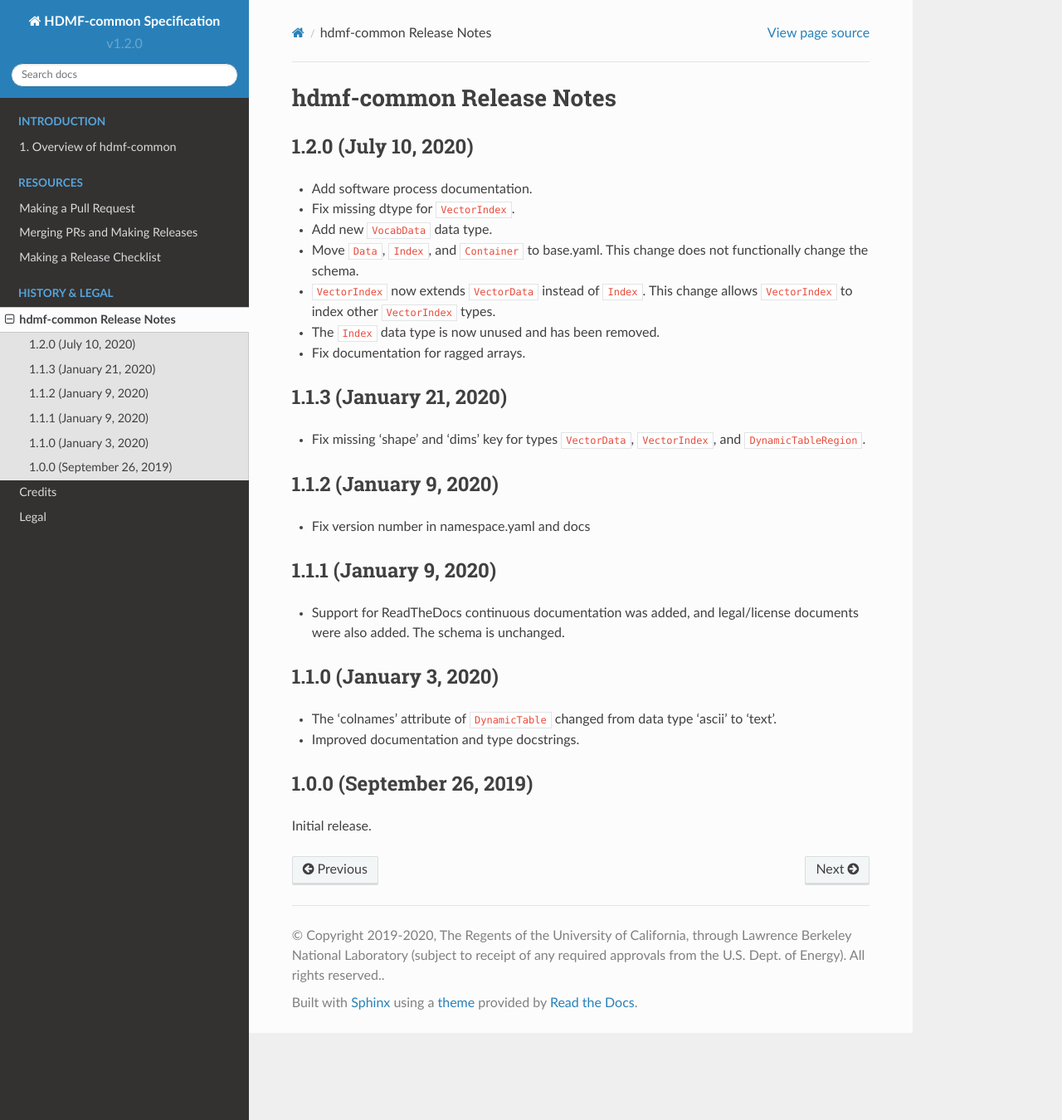
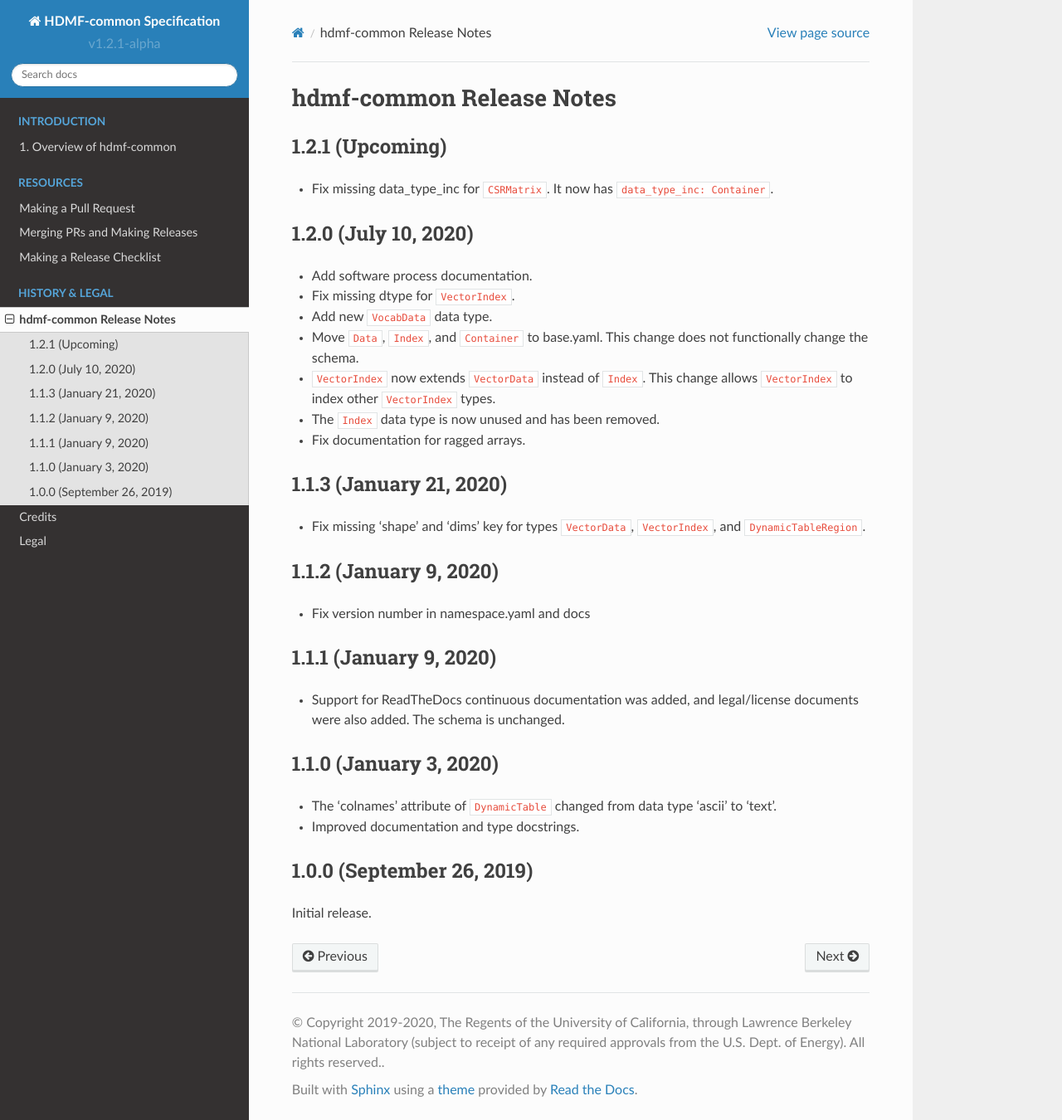
Before and after one commit to hdmf-dev/hdmf-common-schema, a Sphinx documentation site: the page built from docs/source/format_release_notes.rst, in a window 1280 px wide and 1350 px high. Shown: the whole window at 83% size. Built offline with Sphinx 7.4.7 and the Read the Docs theme 2.0.0, drawn with Linux system fonts in a browser that asks for light colours.

Commit message:
Add data_type_inc Container to CSRMatrix (#40)
* Add data_type_inc Container to CSRMatrix

* Update format_release_notes.rst

* Update format_release_notes.rst

* Update namespace.yaml

* Update conf.py

```diff
--- a/docs/source/conf.py
+++ b/docs/source/conf.py
@@ -83,7 +83,7 @@
 # built documents.
 #
 # The short X.Y version.
-version = 'v1.2.0'
+version = 'v1.2.1-alpha'
 # The full version, including alpha/beta/rc tags.
 release = version
 
--- a/docs/source/format_release_notes.rst
+++ b/docs/source/format_release_notes.rst
@@ -1,5 +1,9 @@
 hdmf-common Release Notes
 =========================
+
+1.2.1 (Upcoming)
+------------------------
+- Fix missing data_type_inc for ``CSRMatrix``. It now has ``data_type_inc: Container``.
 
 1.2.0 (July 10, 2020)
 ------------------------
```
Also changed, not shown: 2 other files.
